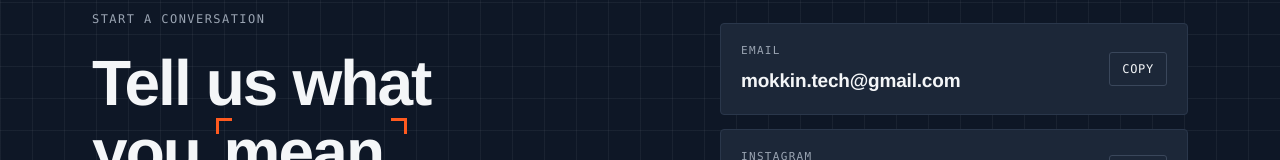
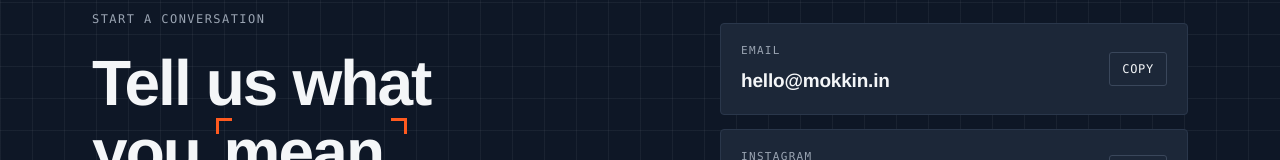
Before and after one commit to Subham1710/mokkin-site, a plain HTML site: page index.html in a window 1280 px wide. Shown: the part 4115-4275 px from the top of the page. Drawn offline with Linux system fonts and the light colour scheme; no server answers.

Commit message:
Switch contact email to hello@mokkin.in
Co-Authored-By: Claude Opus 5.5 <noreply@anthropic.com>
Claude-Session: https://claude.ai/code/session_017159KRkDba6qgSv3axES7j

```diff
--- a/app.js
+++ b/app.js
@@ -1,7 +1,7 @@
 // Copy-email button for the contact section. Kept external so the CSP can forbid inline scripts.
 (function () {
   var btn = document.getElementById('copy-email');
-  var email = 'mokkin.tech@gmail.com';
+  var email = 'hello@mokkin.in';
   function selectText() {
     var el = document.getElementById('email');
     var r = document.createRange(); r.selectNodeContents(el);
--- a/index.html
+++ b/index.html
@@ -425,7 +425,7 @@ footer .tag { color: var(--paper); font-weight: 600; letter-spacing: -0.01em; }
         <div class="reach-row">
           <div>
             <span class="label">Email</span>
-            <a class="val" id="email" href="mailto:mokkin.tech@gmail.com" data-track="contact" data-method="email">mokkin.tech@gmail.com</a>
+            <a class="val" id="email" href="mailto:hello@mokkin.in" data-track="contact" data-method="email">hello@mokkin.in</a>
           </div>
           <button class="copy" id="copy-email" type="button" data-track="contact" data-method="email_copy">Copy</button>
         </div>
```
Also changed, not shown: .well-known/security.txt.
